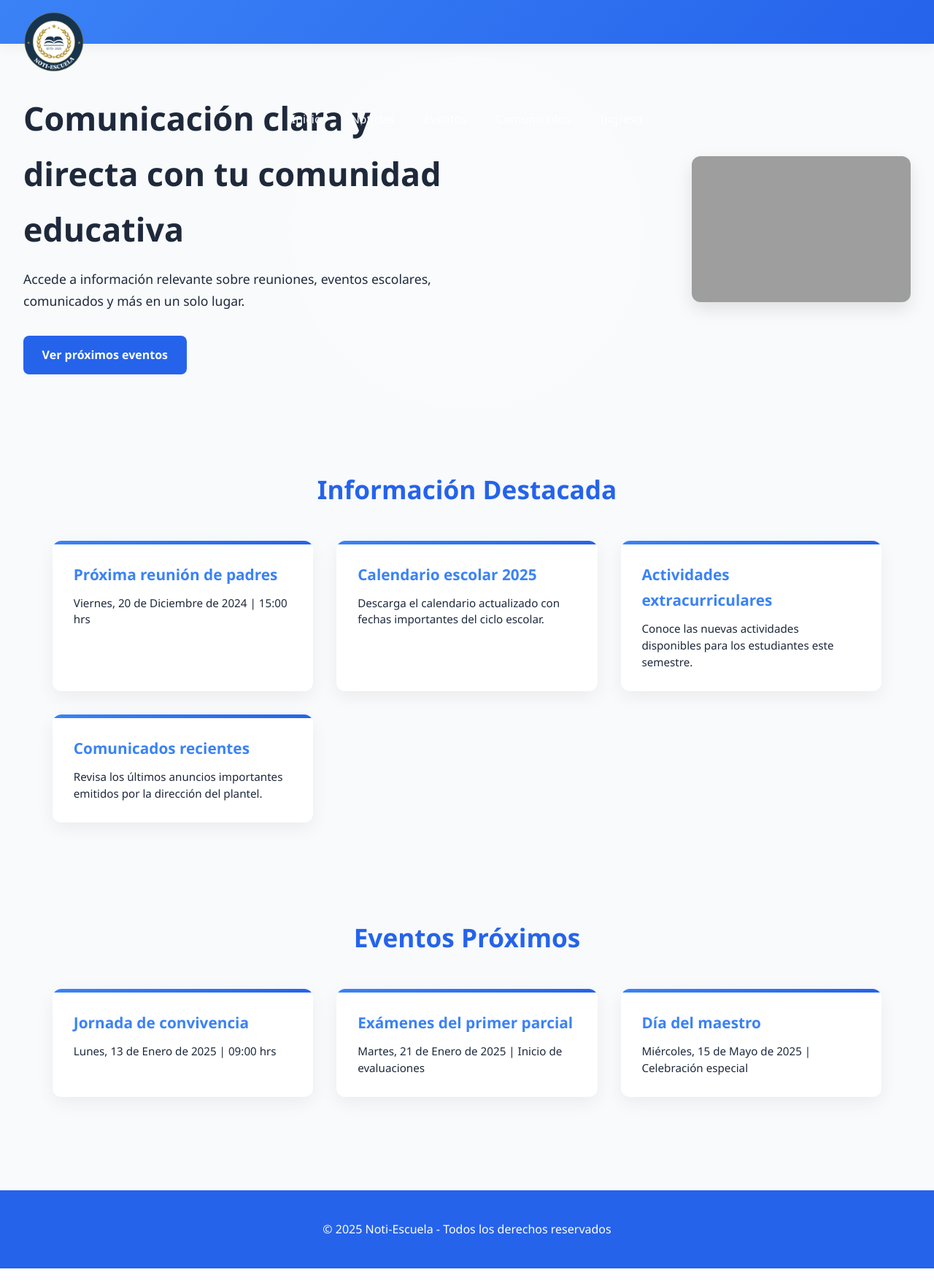
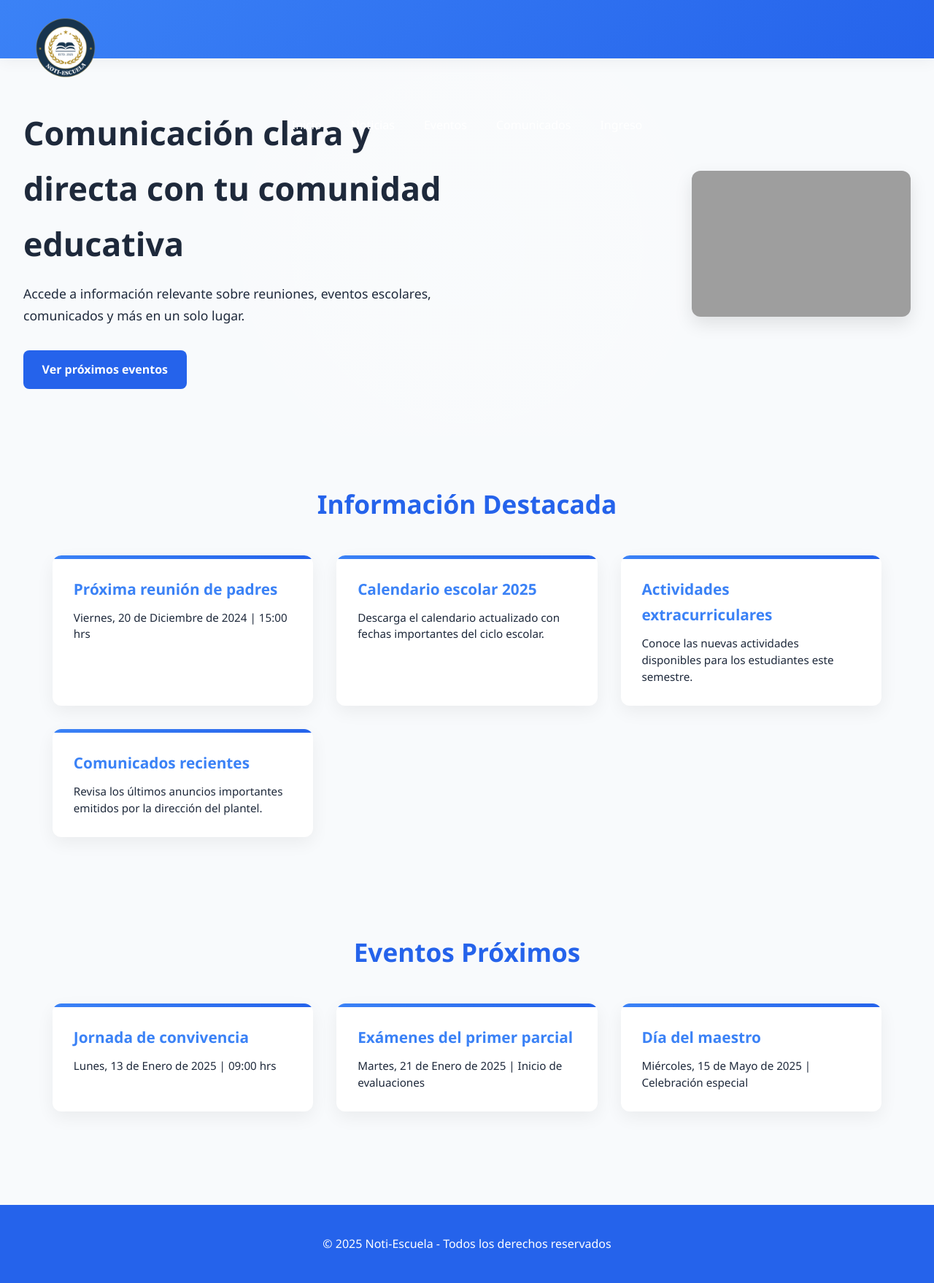
Before and after one commit to Loigon12/noti-escuela, a Flask app: page / in a window 1280 px wide. Shown: the whole page at 73% size. Run offline with Flask 3, Linux system fonts and the light colour scheme; grey boxes are pictures that could not be loaded.

Commit message:
copia nueva

```diff
--- a/templates/index.html
+++ b/templates/index.html
@@ -35,12 +35,12 @@
     header {
       background: linear-gradient(135deg, var(--primary), var(--primary-dark));
       color: var(--white);
-       padding: 0.5rem 1.5rem; /* Menos espacio vertical */
+       padding: 1rem 2.5rem; /* Menos espacio vertical */
       position: sticky;
       top: 0;
       z-index: 100;
       box-shadow: 0 4px 20px var(--shadow);
-      height: 60px; /* Altura fija reducida */
+      height: 80px; /* Altura fija reducida */
     }
 
     header h1 {
```
